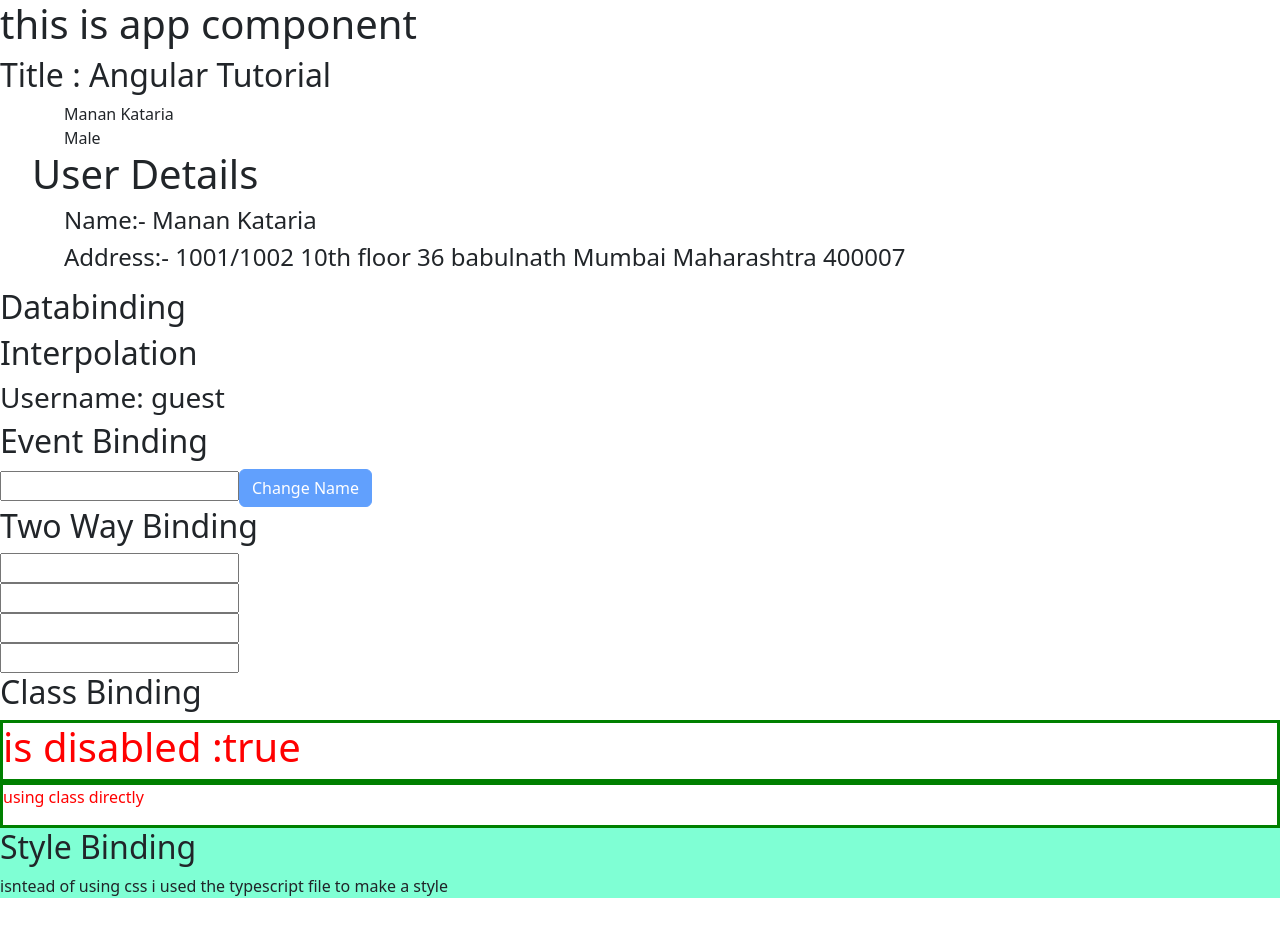
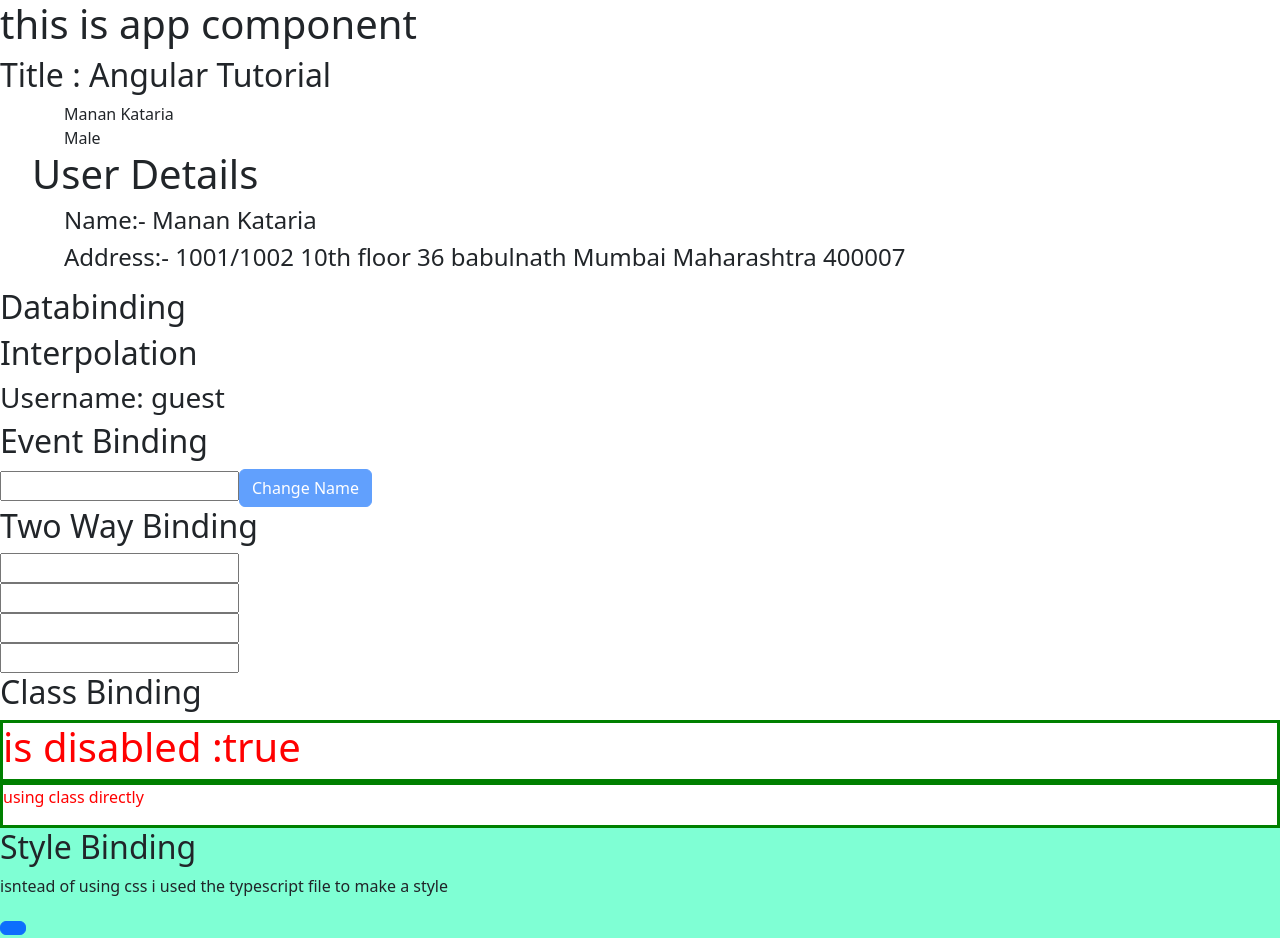
Before and after one commit to mananhiteshkataria/myapp, an Angular app: page / in a window 1280 px wide. Before the commit the page ends 914 px from the top, so only its background shows below. Built offline with nearby package versions, Linux system fonts and the light colour scheme.

Commit message:
made extra button and added basic javascript alert

```diff
--- a/src/app/databind/databind.component.html
+++ b/src/app/databind/databind.component.html
@@ -31,6 +31,7 @@
         <div [style]="mystyles">
             <h2>Style Binding</h2>
             <P>isntead of using css i used the typescript file to make a style</P>
+            <button class="btn btn-primary" onclick="alert('hey')" ></button>
         </div>
     </div>
 </body>
--- a/src/app/databind/databind.component.ts
+++ b/src/app/databind/databind.component.ts
@@ -33,4 +33,5 @@ export class DatabindComponent {
   }
   mystyles={"background-color": "aquamarine"}
 
+
 }
```
